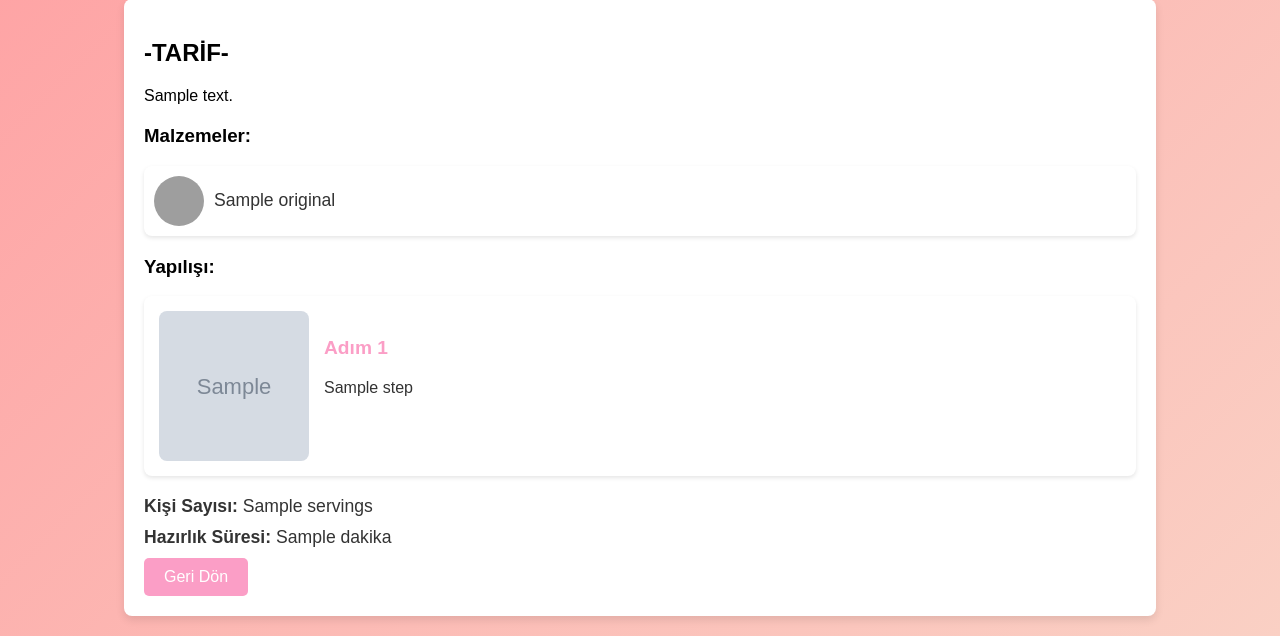
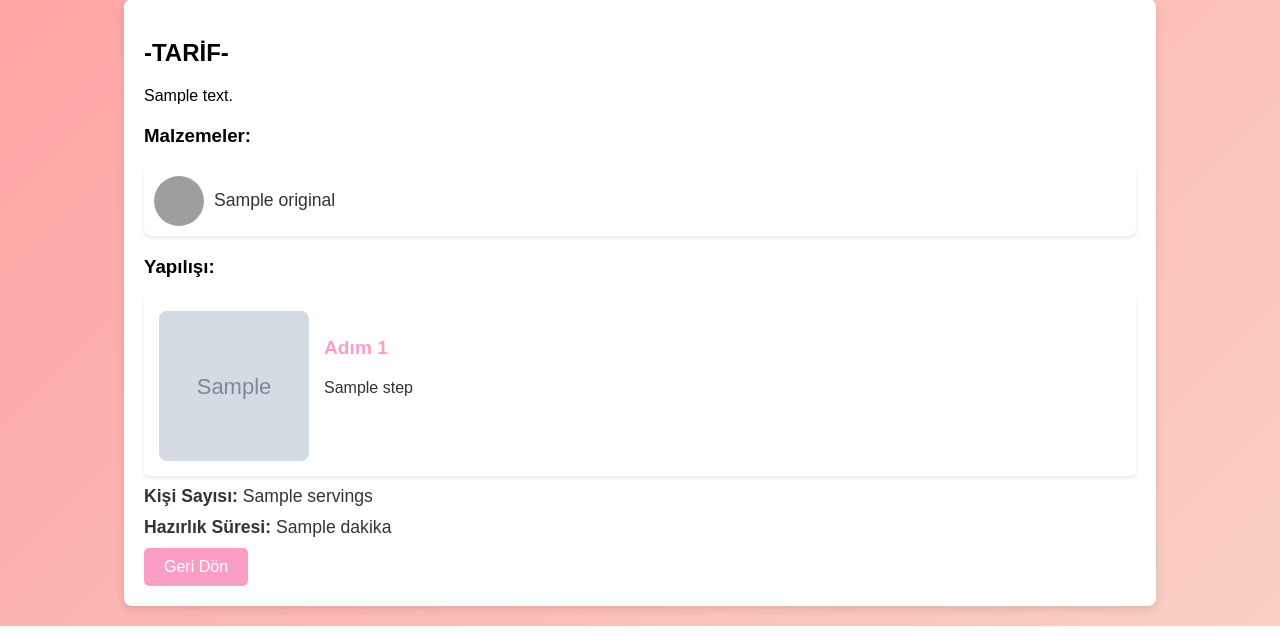
Before and after one commit to k0laa/Yemek_Tarif_Asistani, a Flask app: template templates/recipe_details.html in a window 1280 px wide. Shown: the part 462-1098 px from the top of the page. Run offline with Flask 3, Linux system fonts and the light colour scheme; the template is opened without the code that fills it: most values are stand-ins (such as "Sample title", 1, 10 or a date in 2020); grey boxes marked "Sample" are stand-in pictures; grey boxes are pictures that could not be loaded.

Commit message:
fixed:recipe_Details

```diff
--- a/templates/recipe_details.html
+++ b/templates/recipe_details.html
@@ -87,9 +87,9 @@
             display: flex;
             align-items: flex-start;
             background-color: #fff;
-            border-radius: 8px;
+            border-radius: 5px;
             box-shadow: 0 2px 4px rgba(0, 0, 0, 0.1);
-            margin-bottom: 20px;
+            margin-bottom: 8px; /* Boşluk azaltıldı */
             padding: 15px;
         }
 
@@ -179,7 +179,7 @@
                             {% endif %}
                             <div class="instruction-card-content">
                                 <h4>Adım {{ step['number'] }}</h4>
-                                <p>{{ step['step'] | replace("Step", "Adım") }}</p> <!-- İngilizce adımları Türkçeye çevirir -->
+                                <p>{{ step['step'] | replace("Step", "Adım") }}</p>
                             </div>
                         </div>
                     {% endfor %}
```
